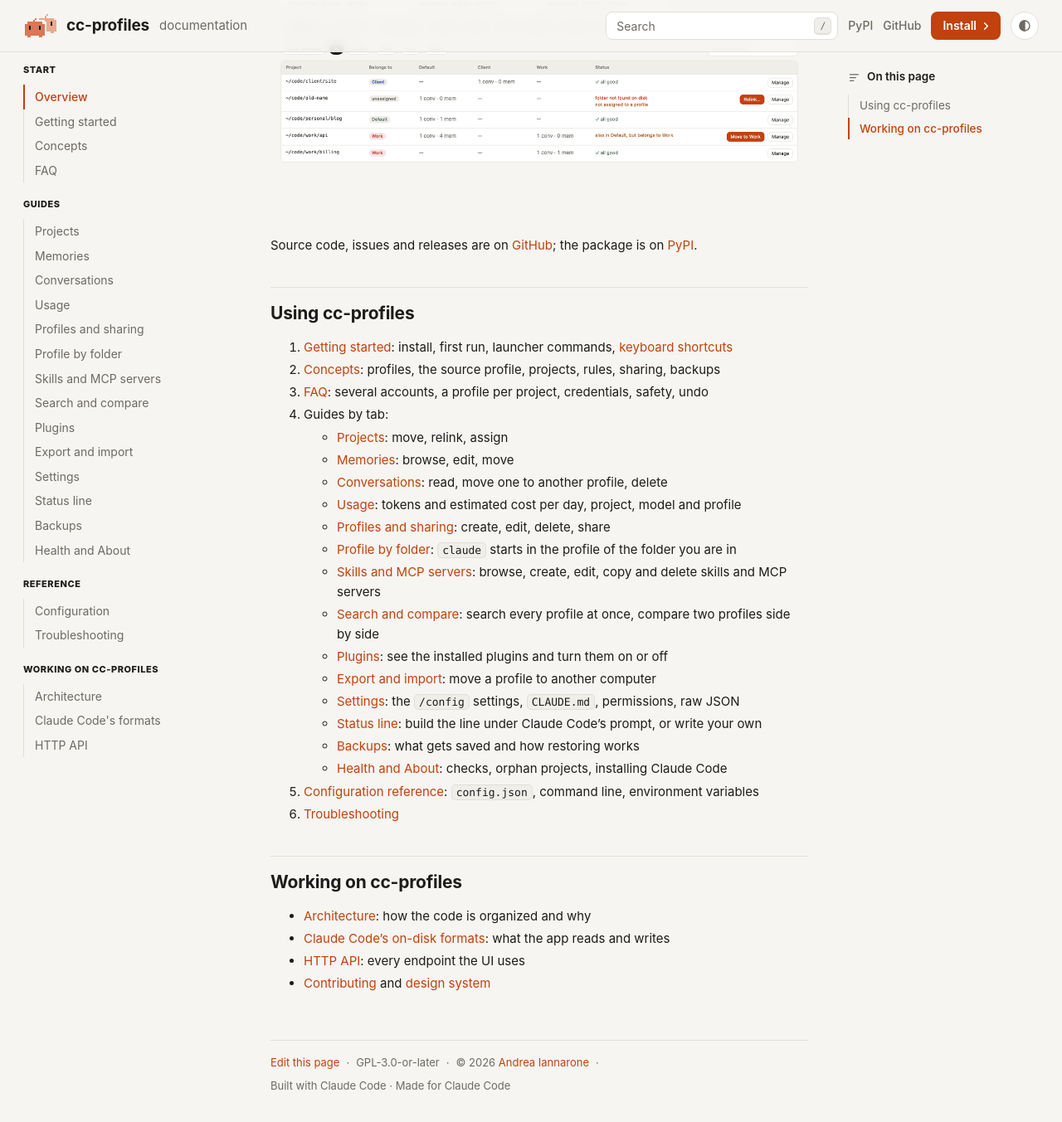
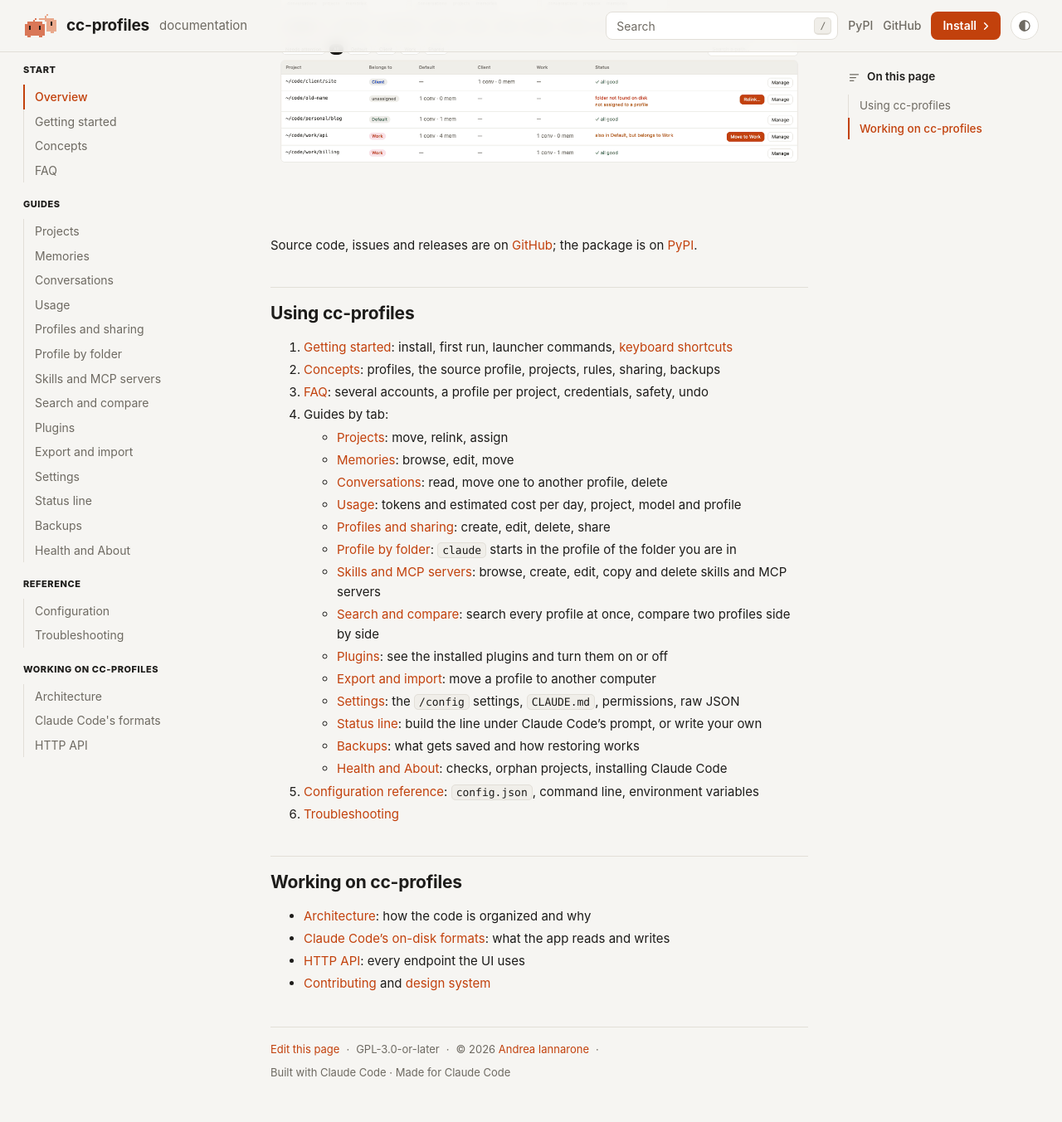
Before and after one commit to andreaiannarone/cc-profiles, a Jekyll site: the page built from docs/README.md, in a window 1280 px wide and 1400 px high, scrolled down 466 px. Shown: the top 1353 px of the window at 83% size. Built offline with Jekyll 4.4.1, drawn with Linux system fonts in a browser that asks for light colours; our own code applies the rules of GitHub Pages for plain Markdown files; after the commit the page ends 1794 px from its top, so only the background shows below that.

Commit message:
Docs site: less space at the bottom of the page

```diff
--- a/docs/assets/site.css
+++ b/docs/assets/site.css
@@ -90,7 +90,7 @@ a:hover { text-decoration: underline; }
 
 /* sidebar like the app's tab groups */
 /* full width, aligned with the header: sidebar, page, On this page */
-.layout { display: grid; grid-template-columns: 250px minmax(0, 1fr) 230px; gap: 48px; padding: 24px 28px 80px; }
+.layout { display: grid; grid-template-columns: 250px minmax(0, 1fr) 230px; gap: 48px; padding: 24px 28px 24px; }
 .side { position: sticky; top: 76px; align-self: start; max-height: calc(100vh - 92px); overflow: auto; }
 /* thin scrollbars, in the theme's colors */
 .side, .toc, .doc pre, .doc table { scrollbar-width: thin; scrollbar-color: var(--line) transparent; }
@@ -106,6 +106,7 @@ a:hover { text-decoration: underline; }
 @media (prefers-reduced-motion: reduce) { .side, .toc { transition: none; } }
 .side summary { display: none; }
 .ngroup { display: grid; gap: 0; margin-bottom: 18px; }
+.ngroup:last-child { margin-bottom: 0; }
 .nlabel { font-size: 11px; font-weight: 800; text-transform: uppercase; letter-spacing: .05em; color: var(--text); padding: 0 0 8px; }
 /* links like On this page: a thin line on the left, the current page in orange with its own bar */
 .side a { display: block; padding: 5px 0 5px 12px; border-left: 2px solid transparent; color: var(--muted); font-size: 14px; line-height: 1.4;
@@ -160,7 +161,7 @@ kbd { padding: 1px 6px; border: 1px solid var(--line); border-bottom-width: 2px;
 .doc th { text-align: left; font-size: 12.5px; color: var(--muted); font-weight: 600; background: var(--panel-2); }
 .doc th, .doc td { padding: 8px 12px; border-bottom: 1px solid var(--line); vertical-align: top; }
 .doc tr:last-child td { border-bottom: 0; }
-.foot { display: flex; flex-wrap: wrap; gap: 8px; margin-top: 56px; padding-top: 16px; border-top: 1px solid var(--line); color: var(--muted); font-size: 13px; }
+.foot { display: flex; flex-wrap: wrap; gap: 8px; margin-top: 40px; padding-top: 16px; border-top: 1px solid var(--line); color: var(--muted); font-size: 13px; }
 
 /* code colors (Rouge), muted to match the app */
 .highlight .c, .highlight .c1, .highlight .cm, .highlight .cp { color: var(--faint); font-style: italic; }
@@ -179,7 +180,7 @@ kbd { padding: 1px 6px; border: 1px solid var(--line); border-bottom-width: 2px;
   .install { display: none; }  /* phones: the search needs the room; Getting started is in the menu */
   .search { flex: 1 1 auto; }
   .sresults { position: fixed; left: 16px; right: 16px; top: 62px; width: auto; }
-  .layout { grid-template-columns: 1fr; gap: 12px; padding: 14px 16px 60px; }
+  .layout { grid-template-columns: 1fr; gap: 12px; padding: 14px 16px 20px; }
   .side { position: static; max-height: none; }
   .side summary { display: block; cursor: pointer; padding: 8px 12px; border: 1px solid var(--line); border-radius: 8px; background: var(--panel); font-weight: 600; }
   .side details[open] summary { margin-bottom: 12px; }
```
Also changed, not shown: CHANGELOG.md.
